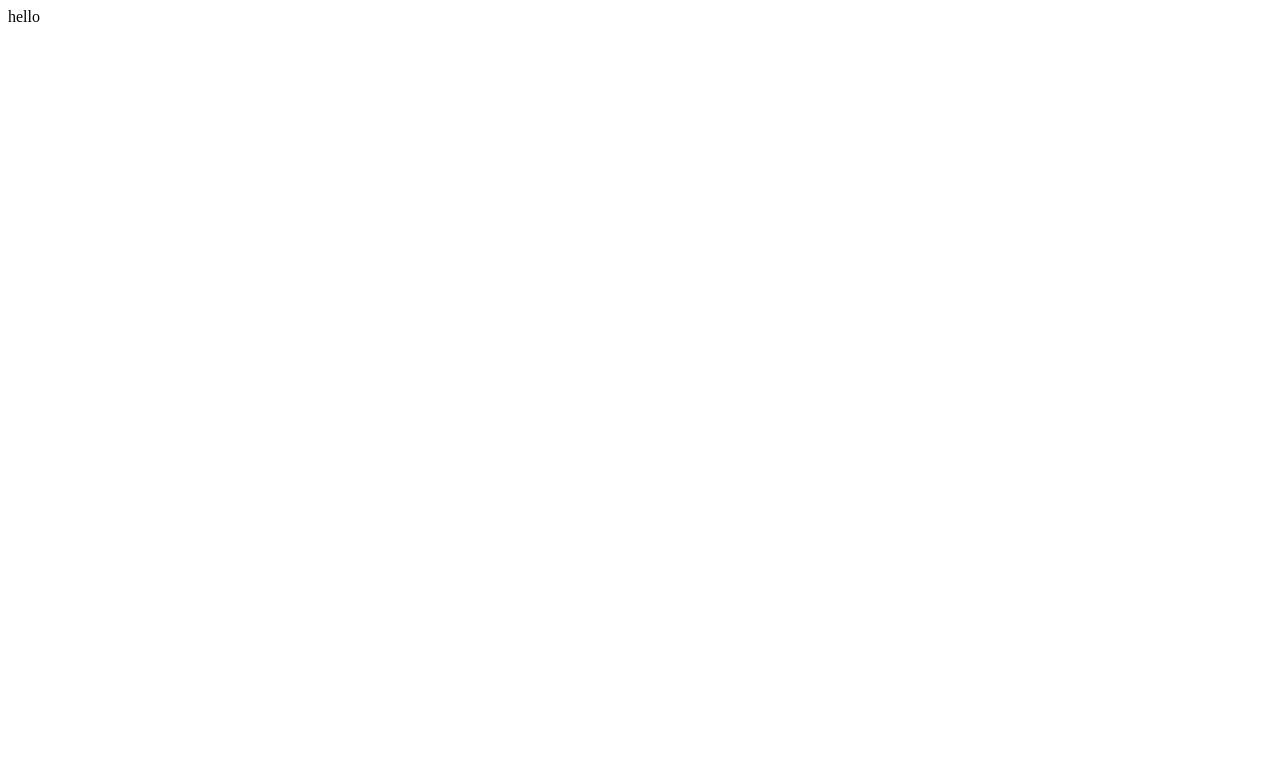
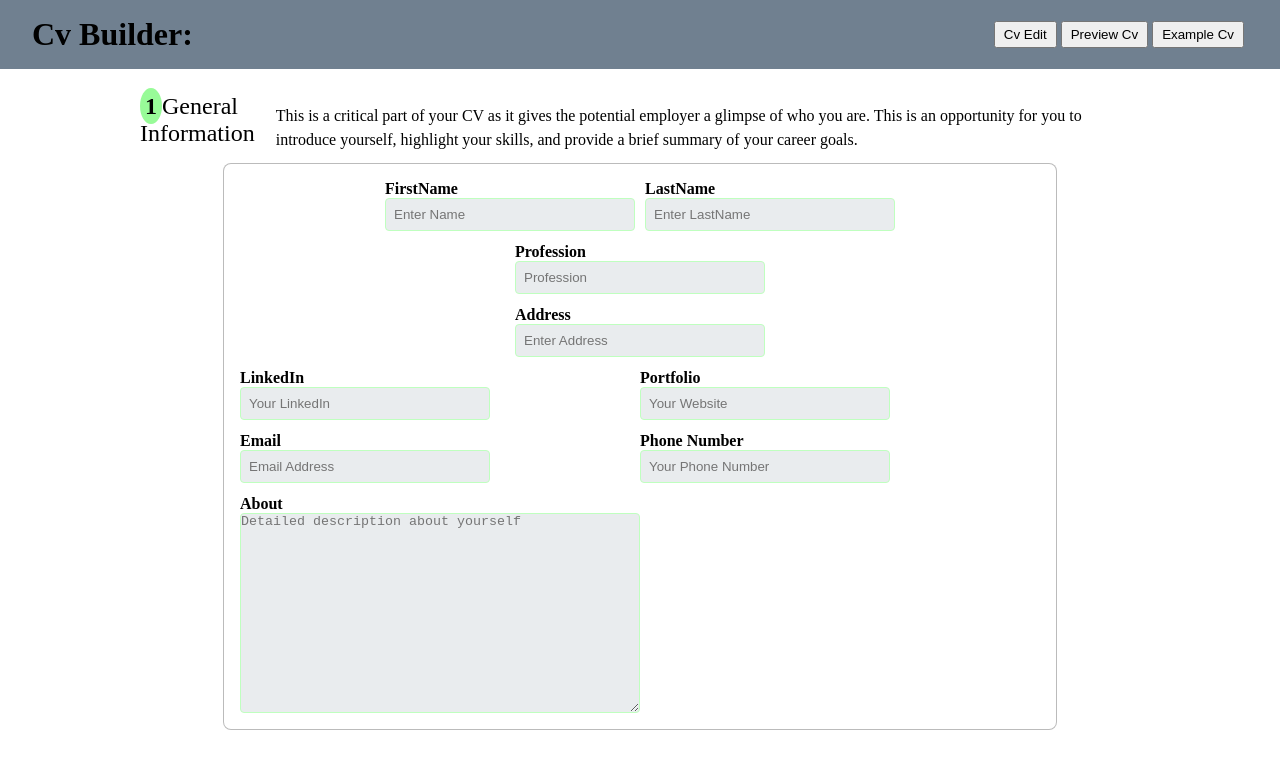
Before and after one commit to Imi-Nkateko/cv-builder, a React (Vite) app: page / in a window 1280 px wide. Shown: the top 768 px of the page. Built offline with nearby package versions, Linux system fonts and the light colour scheme.

Commit message:
add general infomation style

```diff
--- a/eslint.config.js
+++ b/eslint.config.js
@@ -33,6 +33,7 @@ export default [
 				"warn",
 				{ allowConstantExport: true },
 			],
+			"react/prop-types": "off",
 		},
 	},
 ];
--- a/src/App.css
+++ b/src/App.css
@@ -1 +1,5 @@
-.
+* {
+    padding: 0;
+    margin: 0;
+    box-sizing: border-box;
+}
--- a/src/App.jsx
+++ b/src/App.jsx
@@ -1,11 +1,12 @@
 import "./App.css";
-
-
+import Header from "./components/Header";
+import CvEdit from "./components/CvEdit";
 
 const App = () => {
   return (
 	<div>
-	  hello
+	  <Header/>
+	  <CvEdit/>
 	</div>
   )
 }
--- /dev/null
+++ b/src/components/Button.jsx
@@ -0,0 +1,12 @@
+import PropTypes from "prop-types";
+
+
+const Button = ({ title }) => {
+	return <button>{title}</button>;
+};
+
+Button.propTypes = {
+	title: PropTypes.string.isRequired, // Ensures 'title' is a required string
+};
+
+export default Button;
--- /dev/null
+++ b/src/components/CvEdit.jsx
@@ -0,0 +1,11 @@
+import GeneralInfo from "./form components/GeneralInfo";
+
+const CvEdit = () => {
+  return (
+		<div>
+			<GeneralInfo />
+		</div>
+	);
+}
+
+export default CvEdit
--- /dev/null
+++ b/src/components/Header.jsx
@@ -0,0 +1,17 @@
+import "./styles.css"
+import Button from "./Button";
+
+const Header = () => {
+	return (
+		<header>
+			<h1>Cv Builder:</h1>
+			<div className="btn-container">
+				<Button title={"Cv Edit"} />
+				<Button title={"Preview Cv"} />
+				<Button title={"Example Cv"} />
+			</div>
+		</header>
+	);
+};
+
+export default Header;
--- /dev/null
+++ b/src/components/form components/About.jsx
@@ -0,0 +1,7 @@
+
+
+const About = ({ paragraph }) => {
+	return <p>{paragraph}</p>;
+};
+
+export default About;
--- /dev/null
+++ b/src/components/form components/GeneralInfo.css
@@ -0,0 +1,82 @@
+.generalInfo {
+	padding: 1.5rem;
+	display: flex;
+	flex-direction: column;
+	align-items: center;
+}
+
+.head {
+	display: flex;
+	align-items: center;
+	justify-content: space-between;
+	max-width: 1000px;
+}
+span {
+	border-radius: 50%;
+	background-color: palegreen;
+	padding: 5px;
+	font-weight: 900;
+}
+
+h2 {
+	font-weight: 100;
+	padding-bottom: 1rem;
+}
+
+p {
+	line-height: 1.5;
+}
+
+.generalInfoForm {
+	padding-top: 1rem;
+	max-width: 900px;
+	display: grid;
+}
+
+.generalInfoForm {
+	border: 1px solid rgba(0, 0, 0, 0.267);
+	border-radius: 8px;
+	outline: none;
+	padding: 1rem;
+	display: flex;
+	flex-direction: column;
+	align-items: center;
+	background-color: rgba(255, 255, 255, 0.973);
+}
+
+.fullname {
+	display: flex;
+	justify-content: space-between;
+    gap: 10px;
+}
+
+.contact-container {
+	display: grid;
+    grid-template-columns: 2fr 2fr;
+}
+
+input {
+	margin-bottom: 12px;
+	padding: 8px;
+	border-radius: 4px;
+	outline: none;
+	border: 1px solid rgb(191, 255, 191);
+	background-color: rgba(112, 128, 144, 0.151);
+    width: 250px;
+}
+
+textarea {
+    border-radius: 4px;
+	outline: none;
+	border: 1px solid rgb(191, 255, 191);
+	background-color: rgba(112, 128, 144, 0.151);
+    width: 400px;
+    height: 200px;
+}
+
+
+
+label {
+    display: grid;
+    font-weight: 900;
+}
--- /dev/null
+++ b/src/components/form components/GeneralInfo.jsx
@@ -0,0 +1,75 @@
+import Input from "./Input";
+import About from "./About";
+import "./GeneralInfo.css";
+
+const GeneralInfo = () => {
+	return (
+		<div className="generalInfo">
+			<div className="head">
+				<h2>
+					<span>1</span>General Information
+				</h2>
+				<About
+					paragraph={
+						"This is a critical part of your CV as it gives the potential employer a glimpse of who you are. This is an opportunity for you to introduce yourself, highlight your skills, and provide a brief summary of your career goals."
+					}
+				/>
+			</div>
+			<form className="generalInfoForm">
+				<div className="fullname">
+					<label htmlFor="firstName">
+						FirstName
+						<Input placeholder={"Enter Name"} />
+					</label>
+					<label htmlFor="lastName">
+						LastName
+						<Input placeholder={"Enter LastName"} />
+					</label>
+				</div>
+
+				<label htmlFor="profession">
+					Profession
+					<Input placeholder={"Profession"} />
+				</label>
+
+				<label htmlFor="address">
+					Address
+					<Input placeholder={"Enter Address"} />
+				</label>
+
+				<div className="contact-container">
+					<label htmlFor="linkedIn">
+						LinkedIn
+						<Input placeholder={"Your LinkedIn"} />
+					</label>
+
+					<label htmlFor="portfolio">
+						Portfolio
+						<Input placeholder={"Your Website"} />
+					</label>
+
+					<label htmlFor="email">
+						Email
+						<Input placeholder={"Email Address"} />
+					</label>
+
+					<label htmlFor="phoneNumber">
+						Phone Number
+						<Input placeholder={"Your Phone Number"} />
+					</label>
+
+					<label htmlFor="aboutMe">
+						About
+						<textarea
+							name="aboutMe"
+							id="aboutMe"
+							placeholder="Detailed description about yourself"
+						></textarea>
+					</label>
+				</div>
+			</form>
+		</div>
+	);
+};
+
+export default GeneralInfo;
--- /dev/null
+++ b/src/components/form components/Input.jsx
@@ -0,0 +1,9 @@
+import PropTypes from "prop-types";
+
+const Input = ({ placeholder }) => {
+	return <input type="text" placeholder={placeholder} />;
+};
+Input.propTypes = {
+	placeholder: PropTypes.string.isRequired, // Ensures 'title' is a required string
+};
+export default Input;
--- /dev/null
+++ b/src/components/styles.css
@@ -0,0 +1,12 @@
+header {
+	display: flex;
+	align-items: center;
+	justify-content: space-between;
+	background-color: slategray;
+	padding: 1rem 2rem;
+}
+
+Button {
+    padding: 4px 8px;
+    margin-right: 4px;
+}
```
